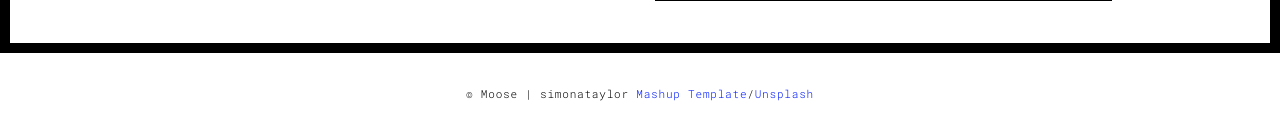
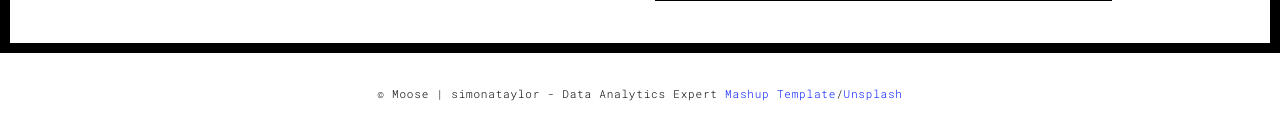
Before and after one commit to simonataylor/background-generator, a Flask app: page /about.html in a window 1280 px wide. Shown: the part 747-878 px from the top of the page. Run offline with Flask 2, Linux system fonts and the light colour scheme; some libraries are stand-ins or nearby versions.

Commit message:
reverting back to old title

```diff
--- a/templates/about.html
+++ b/templates/about.html
@@ -90,7 +90,7 @@
   <div class="container">
     <div class="row">
       <div class="col-xs-12">
-        <p>© Moose | simonataylor <a href="http://www.mashup-template.com/" title="Create website with free html template">Mashup Template</a>/<a href="https://www.unsplash.com/" title="Beautiful Free Images">Unsplash</a></p>
+        <p>© Moose | simonataylor - Data Analytics Expert <a href="http://www.mashup-template.com/" title="Create website with free html template">Mashup Template</a>/<a href="https://www.unsplash.com/" title="Beautiful Free Images">Unsplash</a></p>
       </div>
     </div>
   </div>
```
